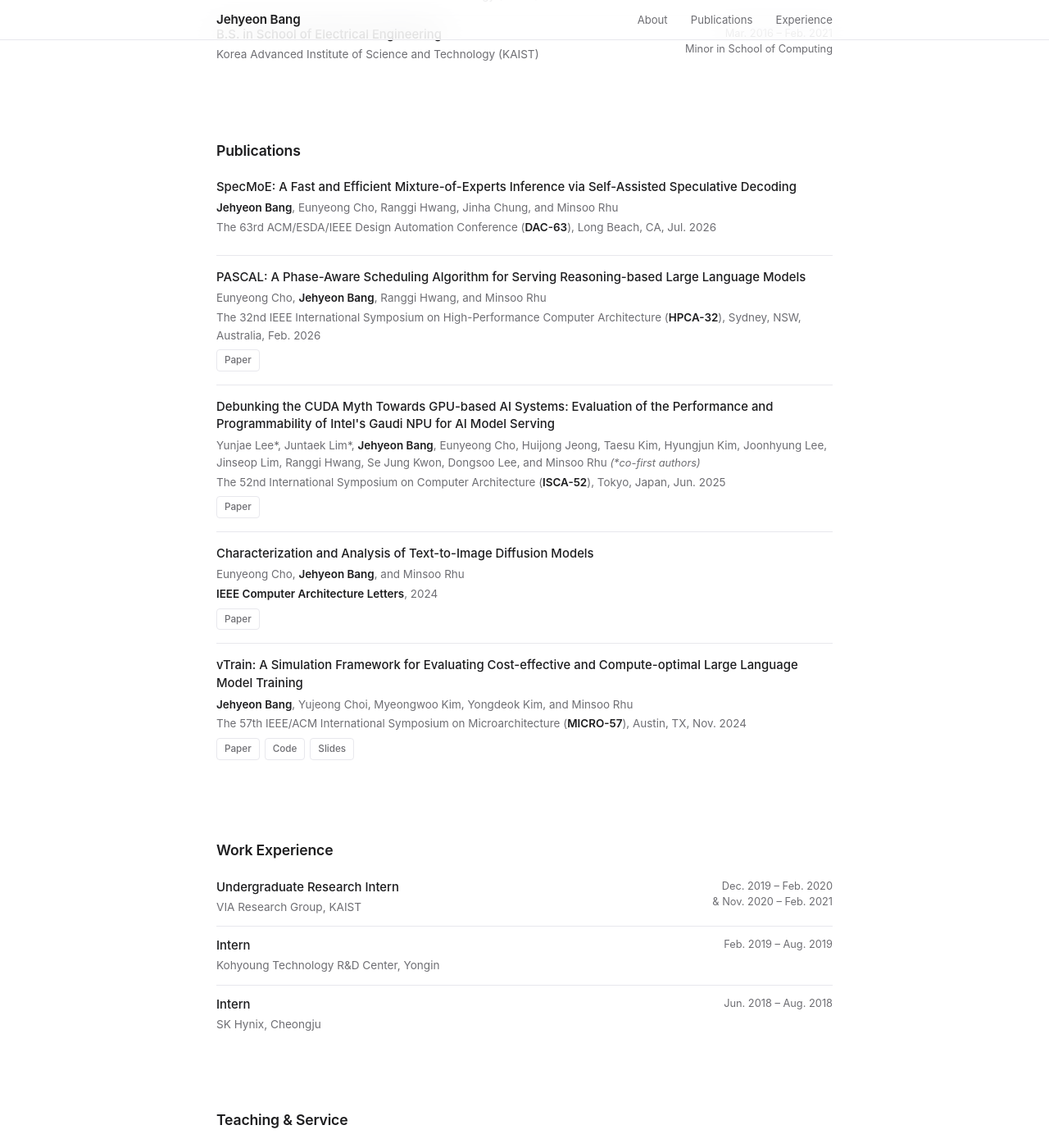
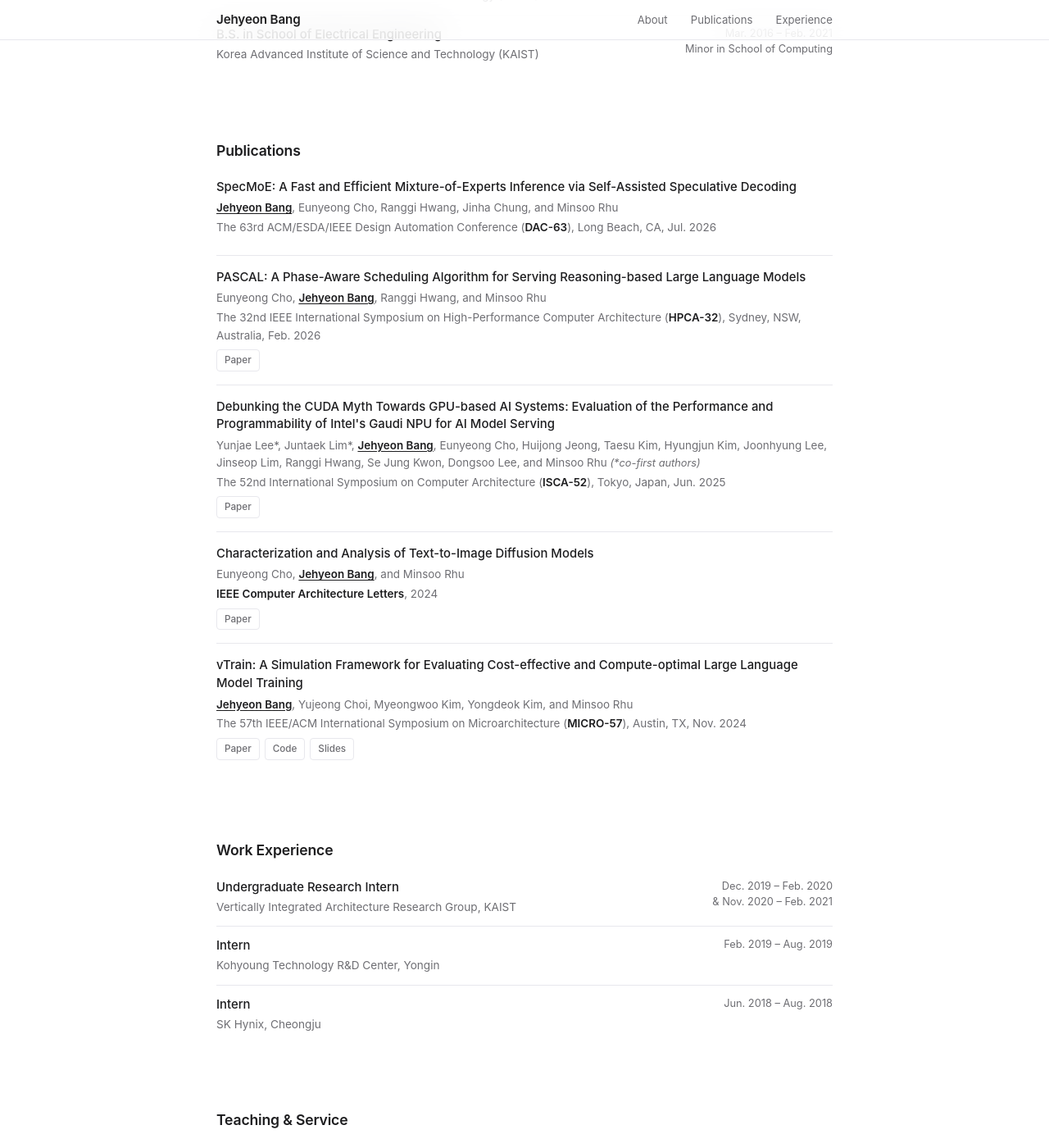
Before and after one commit to bangjh0430/bangjh0430.github.io, a Jekyll site: the page built from index.html, in a window 1280 px wide and 1400 px high, scrolled down 501 px. Shown: the whole window at 82% size. Built offline with Jekyll 4.4.1, drawn with Linux system fonts in a browser that asks for light colours; some of the changed text lies outside the part shown.

Commit message:
Add favicon, fix content, underline author name, and update links

```diff
--- a/_layouts/default.html
+++ b/_layouts/default.html
@@ -5,6 +5,7 @@
   <meta name="viewport" content="width=device-width, initial-scale=1.0">
   <title>{{ page.title | default: site.title }}</title>
   <meta name="description" content="{{ site.description }}">
+  <link rel="icon" href="{{ '/assets/img/favicon.svg' | relative_url }}" type="image/svg+xml">
   <link rel="preconnect" href="https://fonts.googleapis.com">
   <link rel="preconnect" href="https://fonts.gstatic.com" crossorigin>
   <link href="https://fonts.googleapis.com/css2?family=Inter:wght@300;400;500;600;700&display=swap" rel="stylesheet">
--- a/assets/css/style.css
+++ b/assets/css/style.css
@@ -259,6 +259,10 @@
   margin-top: 1px;
 }
 
+.entry-sub a {
+  color: inherit;
+}
+
 .entry-aside {
   flex-shrink: 0;
   font-size: 0.8rem;
@@ -308,6 +312,8 @@
 .pub-authors strong {
   font-weight: 600;
   color: var(--text);
+  text-decoration: underline;
+  text-underline-offset: 2px;
 }
 
 .pub-authors .co-first {
--- a/index.html
+++ b/index.html
@@ -11,7 +11,7 @@
       <div class="profile-info">
         <h1>Jehyeon Bang</h1>
         <p class="tagline">
-          Ph.D. Student @ <a href="https://via.kaist.ac.kr">Vertically Integrated Architecture Research Group</a><br>
+          Ph.D. Student @ <a href="https://sites.google.com/view/kaist-via">Vertically Integrated Architecture Research Group</a><br>
           KAIST, School of Electrical Engineering
         </p>
         <div class="links">
@@ -124,7 +124,7 @@
       <div class="entry">
         <div class="entry-main">
           <span class="entry-title">Undergraduate Research Intern</span>
-          <span class="entry-sub">VIA Research Group, KAIST</span>
+          <span class="entry-sub"><a href="https://sites.google.com/view/kaist-via">Vertically Integrated Architecture Research Group</a>, KAIST</span>
         </div>
         <div class="entry-aside">Dec. 2019 &ndash; Feb. 2020<br>&amp; Nov. 2020 &ndash; Feb. 2021</div>
       </div>
@@ -166,7 +166,7 @@
         <div class="entry-aside">2025-Fall</div>
       </div>
       <div class="entry">
-        <div class="entry-main"><span class="entry-title">EE209: Programming Structure</span></div>
+        <div class="entry-main"><span class="entry-title">EE209: Programming Structure for Electrical Engineering</span></div>
         <div class="entry-aside">2023-Fall</div>
       </div>
     </div>
@@ -192,7 +192,7 @@
       </div>
       <div>
         <h3>Platforms &amp; Frameworks</h3>
-        <p>PyTorch, CUDA, CUPTI, Ubuntu</p>
+        <p>Ubuntu, PyTorch, CUDA, CUPTI</p>
       </div>
     </div>
   </div>
```
Also changed, not shown: assets/img/favicon.svg (added).
